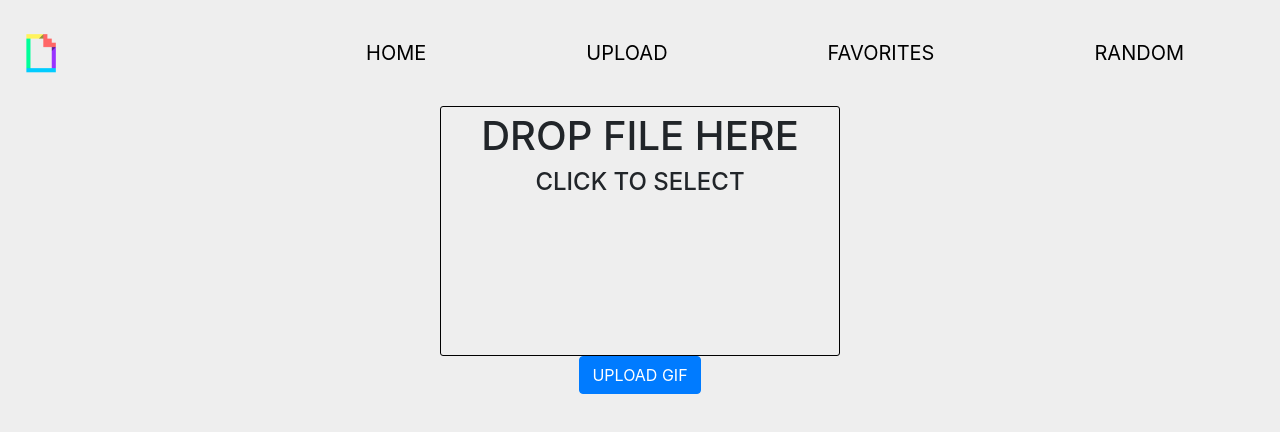
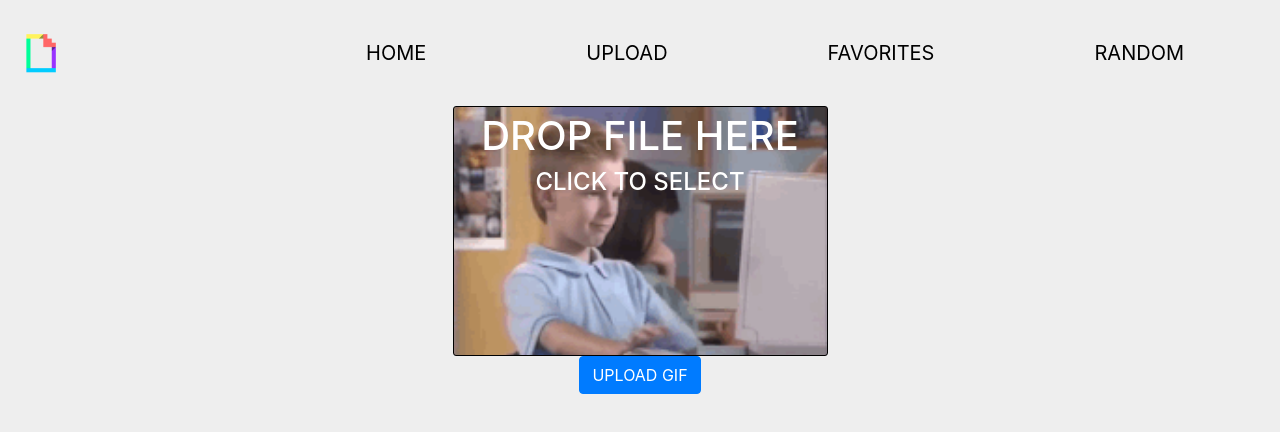
Before and after one commit to jedpeek/giphy-react, a React (Create React App) app: page /upload in a window 1280 px wide. Shown: the top 432 px of the page. Built offline with nearby package versions, Linux system fonts and the light colour scheme.

Commit message:
added styling to upload component

```diff
--- a/src/App.css
+++ b/src/App.css
@@ -19,9 +19,9 @@ body{
 /*****  GIFCARD STYLES *****/
 .gif-img {
   border-radius: 2px;
-  max-width: 380px;
+  max-width: 375px;
   max-height: 220px;
-  min-width: 380px;
+  min-width: 375px;
   min-height: 220px;
   overflow: hidden;
   margin: 10px ;
@@ -100,18 +100,21 @@ body{
 
 .drop-div {
   position: relative;
-  background-image: url();
+  background-image:url('./Images/UPLOAD_GIF.gif');
+  background-repeat: no-repeat;
+  background-size:cover;
   margin: auto;
   top: 0;
   right: 0;
   bottom: 0;
   left: 0;
-  width: 400px;
+  width: 375px;
   height: 250px;
   background-color: #eee;
   border-radius: 3px;
   border: 1px solid black;
   padding: 5px;
+  color: white;
 }
 
 .drop-div:hover {
@@ -125,8 +128,8 @@ body{
   right: 0;
   bottom: 0;
   left: 0;
-  max-width: 400px;
+  max-width: 375px;
   max-height: 250px;
-  min-width: 400px;
+  min-width: 375px;
   min-height: 250px;
 }
```
Also changed, not shown: src/Images/UPLOAD_GIF.gif (added).
